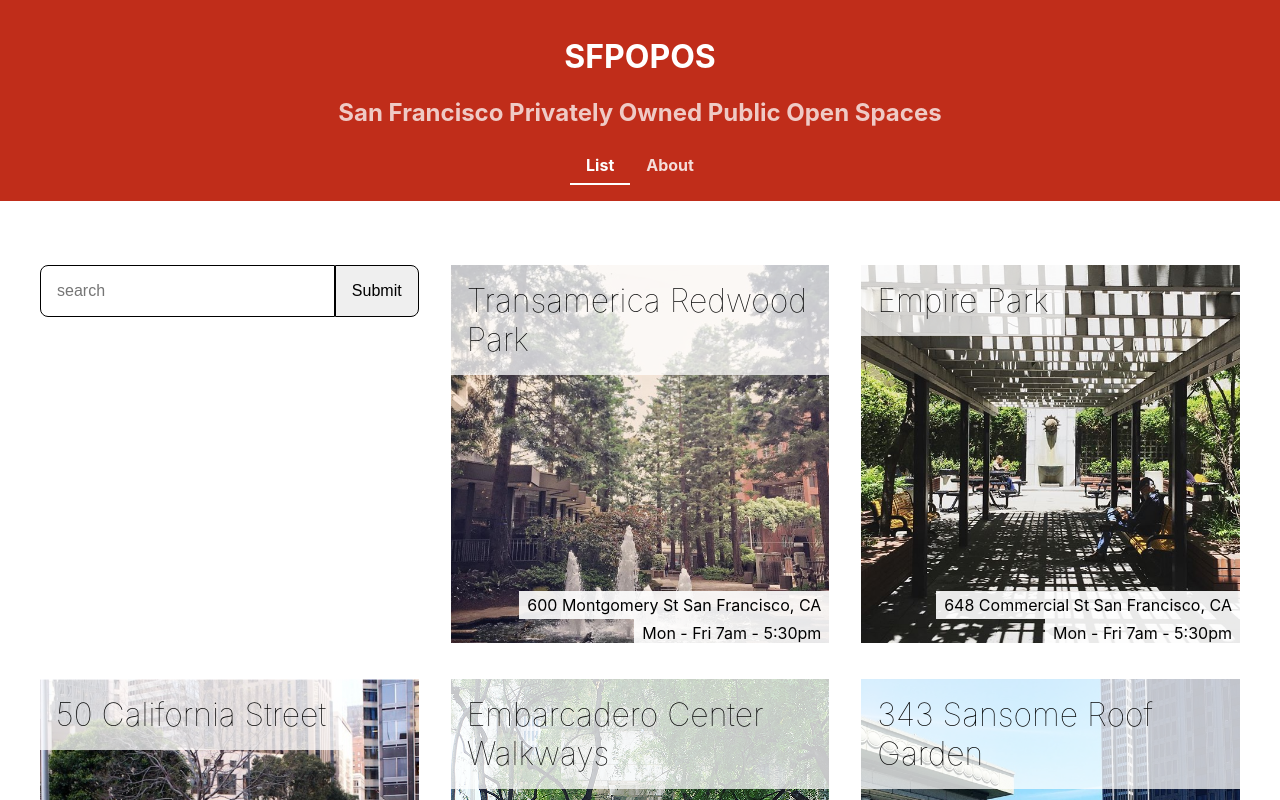
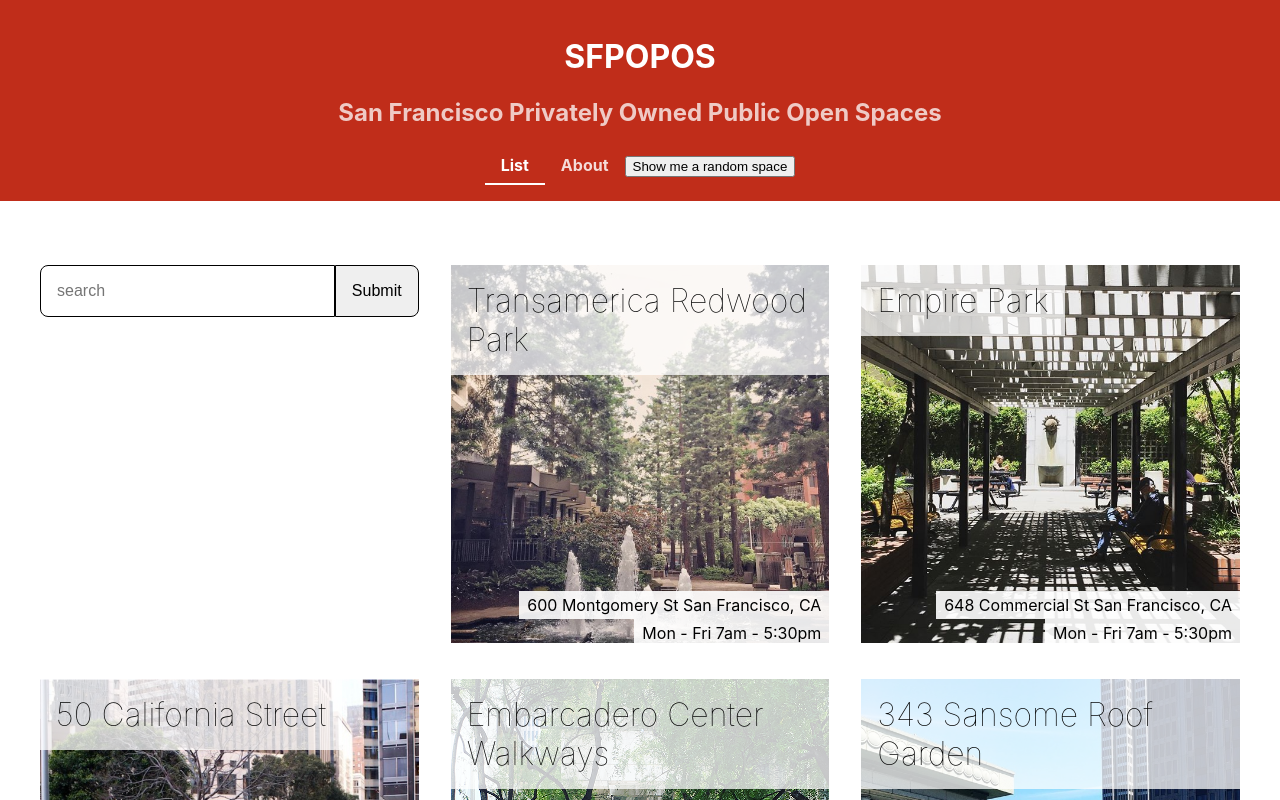
Before and after one commit to mikeygough/sf-popos, a React (Create React App) app: page / in a window 1280 px wide. Shown: the top 800 px of the page. Built offline with nearby package versions, Linux system fonts and the light colour scheme.

Commit message:
add random space generator component

```diff
--- /dev/null
+++ b/src/components/RandomSpace/RandomSpace.js
@@ -0,0 +1,21 @@
+import { useNavigate } from 'react-router-dom';
+import './RandomSpace.css';
+import data from '../../sfpopos-data.json';
+
+function RandomSpace() {
+  const navigate = useNavigate();
+
+  return (
+    <button
+      className="RandomSpace"
+      onClick={(e) => {
+        const id = Math.floor(Math.random() * data.length);
+        navigate(`/details/${id}`);
+      }}
+    >
+      Show me a random space
+    </button>
+  );
+}
+
+export default RandomSpace;
--- a/src/components/Title/Title.js
+++ b/src/components/Title/Title.js
@@ -1,6 +1,8 @@
 import React from 'react';
 import { NavLink } from 'react-router-dom';
 import './Title.css';
+
+import RandomSpace from '../RandomSpace/RandomSpace';
 
 function Title() {
   return (
@@ -27,6 +29,7 @@
         >
           About
         </NavLink>
+        <RandomSpace />
       </div>
     </div>
   );
```
Also changed, not shown: src/components/RandomSpace/RandomSpace.css (added).
